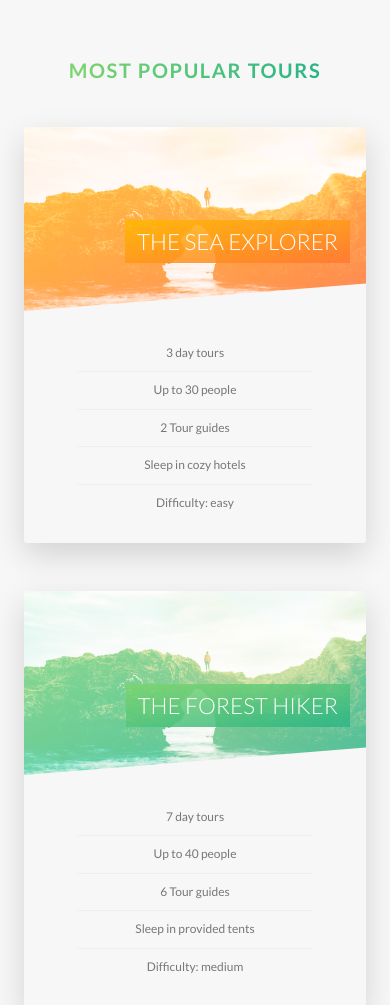
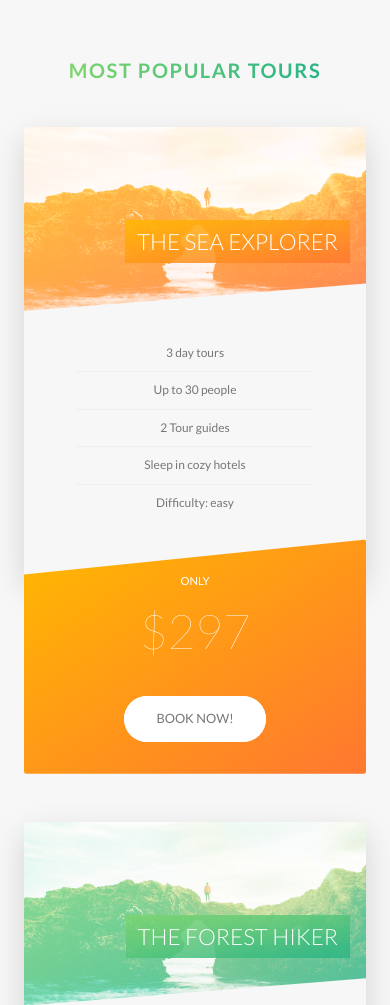
Before and after one commit to leandroluz97/Natours, a website: page index.html in a window 390 px wide. Shown: the part 2565-3570 px from the top of the page. Drawn offline with Linux system fonts and the light colour scheme.

Commit message:
responsive components

```diff
--- a/sass/components/_card.scss
+++ b/sass/components/_card.scss
@@ -172,4 +172,75 @@
     font-size: 6rem;
     font-weight: 100;
   }
+
+  //RESPONSIVE DESIGN
+
+  @include respond(tab-port) {
+    height: auto;
+
+    &__side {
+      height: auto;
+      width: 100%;
+      position: relative;
+      border-radius: 3px;
+
+      &--back {
+        transform: rotateY(0);
+        clip-path: polygon(0 15%, 100% 0, 100% 100%, 0% 100%);
+        margin-top: -4.7rem;
+        position: relative;
+        z-index: 3;
+
+        &-1 {
+          background-image: linear-gradient(
+            to right bottom,
+            $color-secondary-light,
+            $color-secondary-dark
+          );
+        }
+
+        &-2 {
+          background-image: linear-gradient(
+            to right bottom,
+            $color-primary-light,
+            $color-primary-dark
+          );
+        }
+
+        &-3 {
+          background-image: linear-gradient(
+            to right bottom,
+            $color-tertiary-light,
+            $color-tertiary-dark
+          );
+        }
+      }
+    }
+
+    &:hover &__side--front {
+      transform: rotateY(0deg);
+    }
+
+    //back side
+    &__cta {
+      position: relative;
+      top: 0;
+      left: 0;
+      transform: translate(0);
+      text-align: center;
+      width: 100%;
+      padding: 4rem;
+    }
+    &__price-box {
+      margin-bottom: 3rem;
+    }
+
+    &__price-value {
+      font-size: 6rem;
+      font-weight: 100;
+    }
+  }
+  &__details {
+    margin-bottom: 4rem;
+  }
 }
--- a/sass/components/_form.scss
+++ b/sass/components/_form.scss
@@ -30,6 +30,10 @@
     &::placeholder {
       color: $color-grey-dark-2;
     }
+
+    @include respond(tab-port) {
+      width: 100%;
+    }
   }
 
   &__label {
@@ -49,6 +53,12 @@
   &__radio-group {
     width: 49%;
     display: inline-block;
+
+    @include respond(tab-port) {
+      display: block;
+      width: 100%;
+      margin: 1rem 0;
+    }
   }
 
   &__radio-label {
--- a/sass/components/_story.scss
+++ b/sass/components/_story.scss
@@ -9,6 +9,15 @@
   font-size: $default-font-size;
   transform: skewX(-12deg);
 
+  @include respond(tab-port) {
+    width: 100%;
+    padding: 4rem;
+    padding-left: 7rem;
+  }
+  @include respond(phone) {
+    transform: skewX(0);
+  }
+
   &__shape {
     width: 15rem;
     height: 15rem;
@@ -18,6 +27,10 @@
     -webkit-clip-path: circle(50% at 50% 50%);
     clip-path: circle(50% at 50% 50%);
     transform: translateX(-3rem) skewX(12deg);
+
+    @include respond(phone) {
+      transform: translateX(-3rem) skewX(0deg);
+    }
   }
 
   &__img {
@@ -29,6 +42,10 @@
 
   &__text {
     transform: skewX(12deg);
+
+    @include respond(phone) {
+      transform: skewX(0);
+    }
   }
   &__caption {
     color: $color-white;
--- a/sass/pages/_home.scss
+++ b/sass/pages/_home.scss
@@ -69,12 +69,36 @@
     ),
     url("../assets/nat-10.jpg");
   background-size: cover;
-  height: 50rem;
+  //height: 50rem;
   border-radius: 3px;
   box-shadow: 0 1.5rem 4rem rgba($color-black, 0.2);
 
+  @include respond(tab-land) {
+    background-image: linear-gradient(
+        105deg,
+        rgba($color-white, 0.9) 65%,
+        transparent 0% 65%
+      ),
+      url("../assets/nat-10.jpg");
+  }
+
+  @include respond(tab-port) {
+    background-image: linear-gradient(
+        to right,
+        rgba($color-white, 0.9) 0%,
+        rgba($color-white, 0.9) 100%
+      ),
+      url("../assets/nat-10.jpg");
+  }
   &__form {
     width: 50%;
     padding: 6rem;
+
+    @include respond(tab-land) {
+      width: 65%;
+    }
+    @include respond(tab-port) {
+      width: 100%;
+    }
   }
 }
```
Also changed, not shown: css/style.css.
